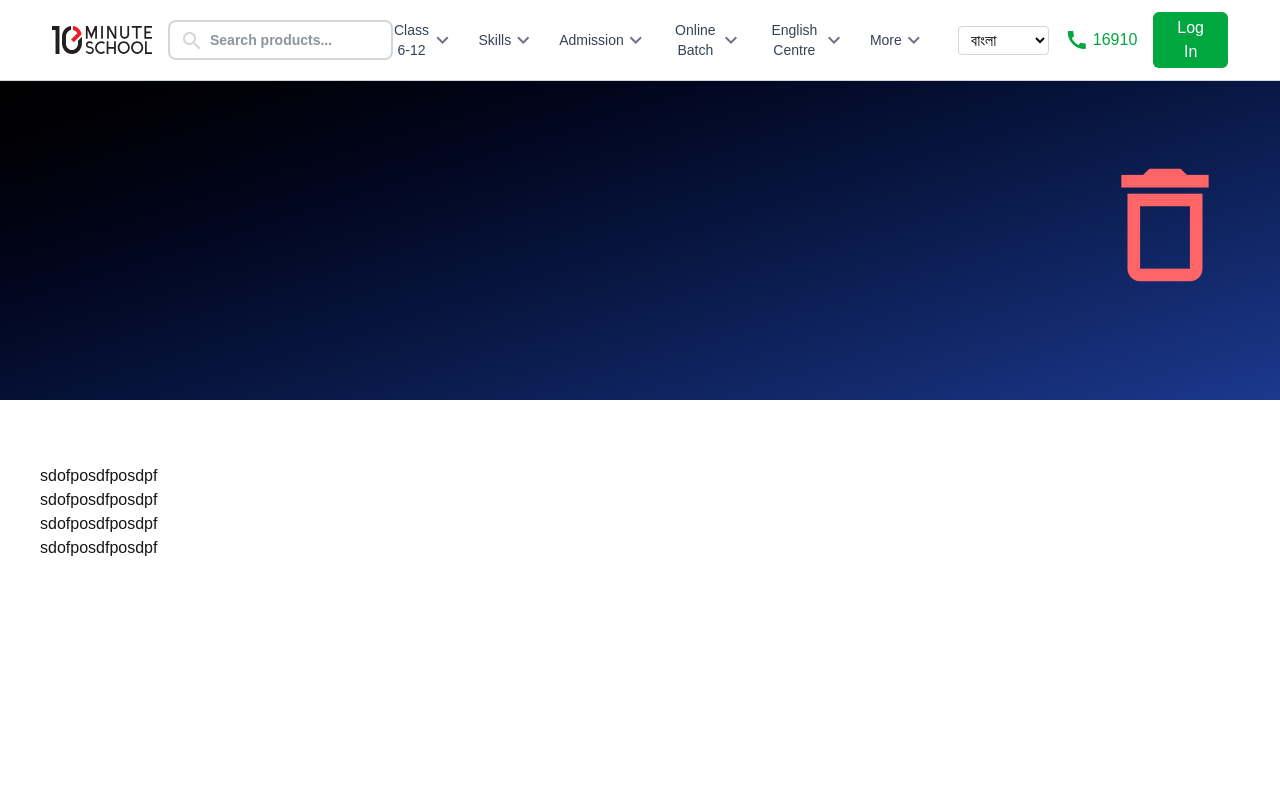
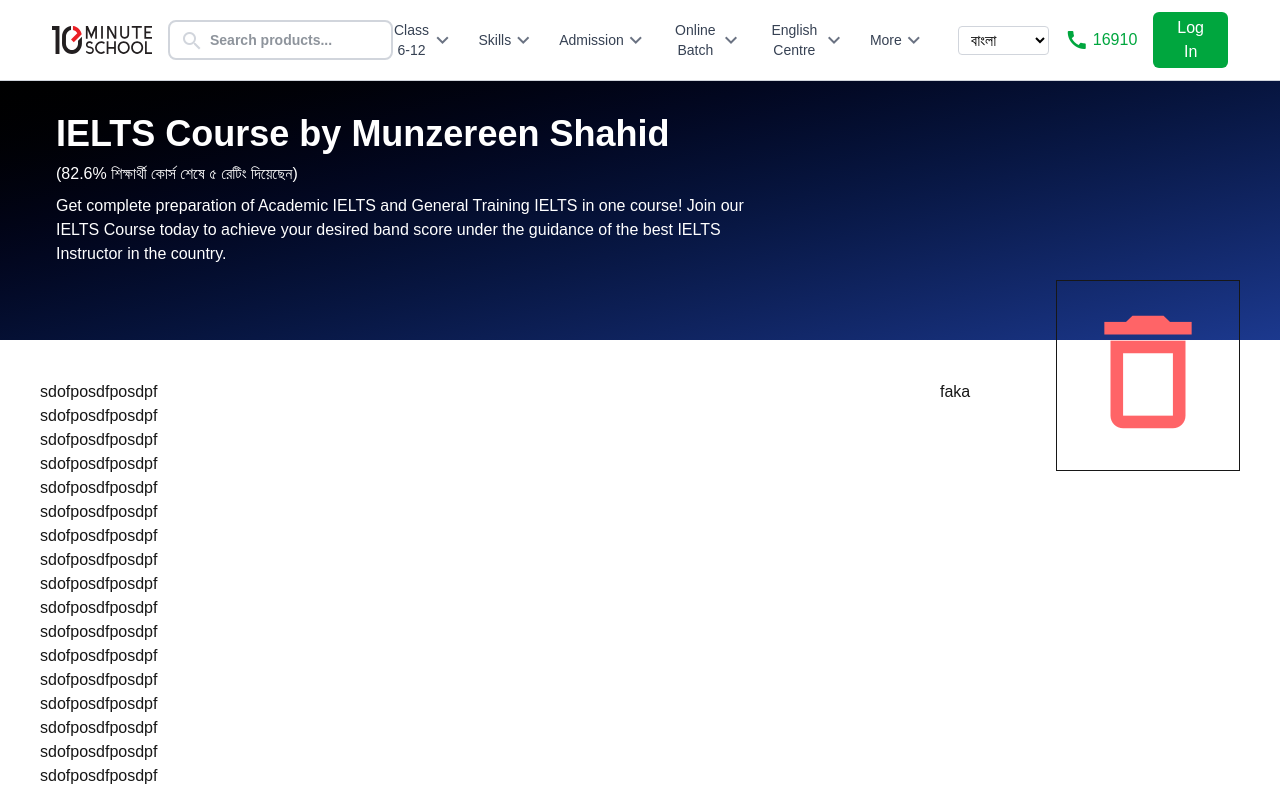
Before and after one commit to arjun1571/ilts-course-assesment, a Next.js app: page / in a window 1280 px wide. Shown: the top 791 px of the page. Built offline with nearby package versions, Linux system fonts and the light colour scheme.

Commit message:
create: main layout

```diff
--- a/src/app/page.tsx
+++ b/src/app/page.tsx
@@ -1,26 +1,156 @@
+"use client";
 import Icon from "@/@components/core/Icon/Icon";
+import { useEffect, useState } from "react";
 
 export default function Home() {
+  const [isFixed, setIsFixed] = useState(false);
+
+  useEffect(() => {
+    const handleScroll = () => {
+      const scrollPosition = window.scrollY;
+      // Adjust 100 to the position where you want the icon to become fixed
+      if (scrollPosition > 100) {
+        setIsFixed(true);
+      } else {
+        setIsFixed(false);
+      }
+    };
+
+    window.addEventListener("scroll", handleScroll);
+    return () => window.removeEventListener("scroll", handleScroll);
+  }, []);
+
   return (
     <div className="relative">
-      {/* Full width background */}
-      {/* <div className="bg-gradient-to-b from-black to-blue-900 h-[400px] w-full absolute top-0 left-0"></div> */}
-      {/* <div className="bg-gradient-to-br from-black to-blue-900 h-[400px] w-full absolute top-0 left-0"></div> */}
-      <div className="bg-gradient-to-br from-black to-blue-900 h-[400px] w-full absolute top-0 left-0"></div>
+      <div>
+        <div className="relative">
+          <div className="bg-gradient-to-br from-black to-blue-900 min-h-[300px] w-full absolute top-0 left-0"></div>
+          <div className="relative flex items-center min-h-[300px] text-white max-w-[1200px] mx-auto my-[40px]">
+            <div className="w-[720px] mx-4">
+              <h2 className="text-4xl font-semibold">IELTS Course by Munzereen Shahid</h2>
+              <p className="my-2">(82.6% শিক্ষার্থী কোর্স শেষে ৫ রেটিং দিয়েছেন)</p>
+              <p>
+                Get complete preparation of Academic IELTS and General Training IELTS in one course! Join our IELTS
+                Course today to achieve your desired band score under the guidance of the best IELTS Instructor in the
+                country.
+              </p>
+            </div>
+            <div></div>
+          </div>
+        </div>
+      </div>
 
       {/* Content container */}
-      <div className="max-w-[1200px] mx-auto relative z-10 pt-[464px]">
-        {" "}
-        {/* 400px bg + 64px margin */}
-        <div className="absolute top-[150px] right-0">
-          {" "}
-          {/* Adjust top position to overlap the bg */}
-          <Icon name="delete" variant="outlined" size={150} className="text-red-400" />
+      <div className="max-w-[1200px] mx-auto relative z-10">
+        {/* Original icon that scrolls and then hides */}
+        {!isFixed && (
+          <div className="absolute top-[-100px] right-0">
+            <div className="border p-4">
+              <Icon name="delete" variant="outlined" size={150} className="text-red-400" />
+            </div>
+          </div>
+        )}
+
+        <div className="flex items-start justify-between">
+          <div className="flex-1">
+            <h1>sdofposdfposdpf</h1>
+            <h1>sdofposdfposdpf</h1>
+            <h1>sdofposdfposdpf</h1>
+            <h1>sdofposdfposdpf</h1>
+            <h1>sdofposdfposdpf</h1>
+            <h1>sdofposdfposdpf</h1>
+            <h1>sdofposdfposdpf</h1>
+            <h1>sdofposdfposdpf</h1>
+            <h1>sdofposdfposdpf</h1>
+            <h1>sdofposdfposdpf</h1>
+            <h1>sdofposdfposdpf</h1>
+            <h1>sdofposdfposdpf</h1>
+            <h1>sdofposdfposdpf</h1>
+            <h1>sdofposdfposdpf</h1>
+            <h1>sdofposdfposdpf</h1>
+            <h1>sdofposdfposdpf</h1>
+            <h1>sdofposdfposdpf</h1>
+            <h1>sdofposdfposdpf</h1>
+            <h1>sdofposdfposdpf</h1>
+            <h1>sdofposdfposdpf</h1>
+            <h1>sdofposdfposdpf</h1>
+            <h1>sdofposdfposdpf</h1>
+            <h1>sdofposdfposdpf</h1>
+            <h1>sdofposdfposdpf</h1>
+            <h1>sdofposdfposdpf</h1>
+            <h1>sdofposdfposdpf</h1>
+            <h1>sdofposdfposdpf</h1>
+            <h1>sdofposdfposdpf</h1>
+            <h1>sdofposdfposdpf</h1>
+            <h1>sdofposdfposdpf</h1>
+            <h1>sdofposdfposdpf</h1>
+            <h1>sdofposdfposdpf</h1>
+            <h1>sdofposdfposdpf</h1>
+            <h1>sdofposdfposdpf</h1>
+            <h1>sdofposdfposdpf</h1>
+            <h1>sdofposdfposdpf</h1>
+            <h1>sdofposdfposdpf</h1>
+            <h1>sdofposdfposdpf</h1>
+            <h1>sdofposdfposdpf</h1>
+            <h1>sdofposdfposdpf</h1>
+            <h1>sdofposdfposdpf</h1>
+            <h1>sdofposdfposdpf</h1>
+            <h1>sdofposdfposdpf</h1>
+            <h1>sdofposdfposdpf</h1>
+            <h1>sdofposdfposdpf</h1>
+            <h1>sdofposdfposdpf</h1>
+            <h1>sdofposdfposdpf</h1>
+            <h1>sdofposdfposdpf</h1>
+            <h1>sdofposdfposdpf</h1>
+            <h1>sdofposdfposdpf</h1>
+            <h1>sdofposdfposdpf</h1>
+            <h1>sdofposdfposdpf</h1>
+            <h1>sdofposdfposdpf</h1>
+            <h1>sdofposdfposdpf</h1>
+            <h1>sdofposdfposdpf</h1>
+            <h1>sdofposdfposdpf</h1>
+            <h1>sdofposdfposdpf</h1>
+            <h1>sdofposdfposdpf</h1>
+            <h1>sdofposdfposdpf</h1>
+            <h1>sdofposdfposdpf</h1>
+            <h1>sdofposdfposdpf</h1>
+            <h1>sdofposdfposdpf</h1>
+            <h1>sdofposdfposdpf</h1>
+            <h1>sdofposdfposdpf</h1>
+            <h1>sdofposdfposdpf</h1>
+            <h1>sdofposdfposdpf</h1>
+            <h1>sdofposdfposdpf</h1>
+            <h1>sdofposdfposdpf</h1>
+            <h1>sdofposdfposdpf</h1>
+            <h1>sdofposdfposdpf</h1>
+            <h1>sdofposdfposdpf</h1>
+            <h1>sdofposdfposdpf</h1>
+            <h1>sdofposdfposdpf</h1>
+            <h1>sdofposdfposdpf</h1>
+            <h1>sdofposdfposdpf</h1>
+            <h1>sdofposdfposdpf</h1>
+            <h1>sdofposdfposdpf</h1>
+            <h1>sdofposdfposdpf</h1>
+            <h1>sdofposdfposdpf</h1>
+            <h1>sdofposdfposdpf</h1>
+            <h1>sdofposdfposdpf</h1>
+            <h1>sdofposdfposdpf</h1>
+            <h1>sdofposdfposdpf</h1>
+            <h1>sdofposdfposdpf</h1>
+            <h1>sdofposdfposdpf</h1>
+            {/* ... rest of your content ... */}
+          </div>
+
+          {/* Right sidebar with fixed icon when scrolling */}
+          <div className="w-[300px] sticky top-20 ml-4">
+            {isFixed && (
+              <div className="border p-4 mb-4">
+                <Icon name="delete" variant="outlined" size={150} className="text-red-400" />
+              </div>
+            )}
+            <div>faka</div>
+          </div>
         </div>
-        <h1>sdofposdfposdpf</h1>
-        <h1>sdofposdfposdpf</h1>
-        <h1>sdofposdfposdpf</h1>
-        <h1>sdofposdfposdpf</h1>
       </div>
     </div>
   );
```
